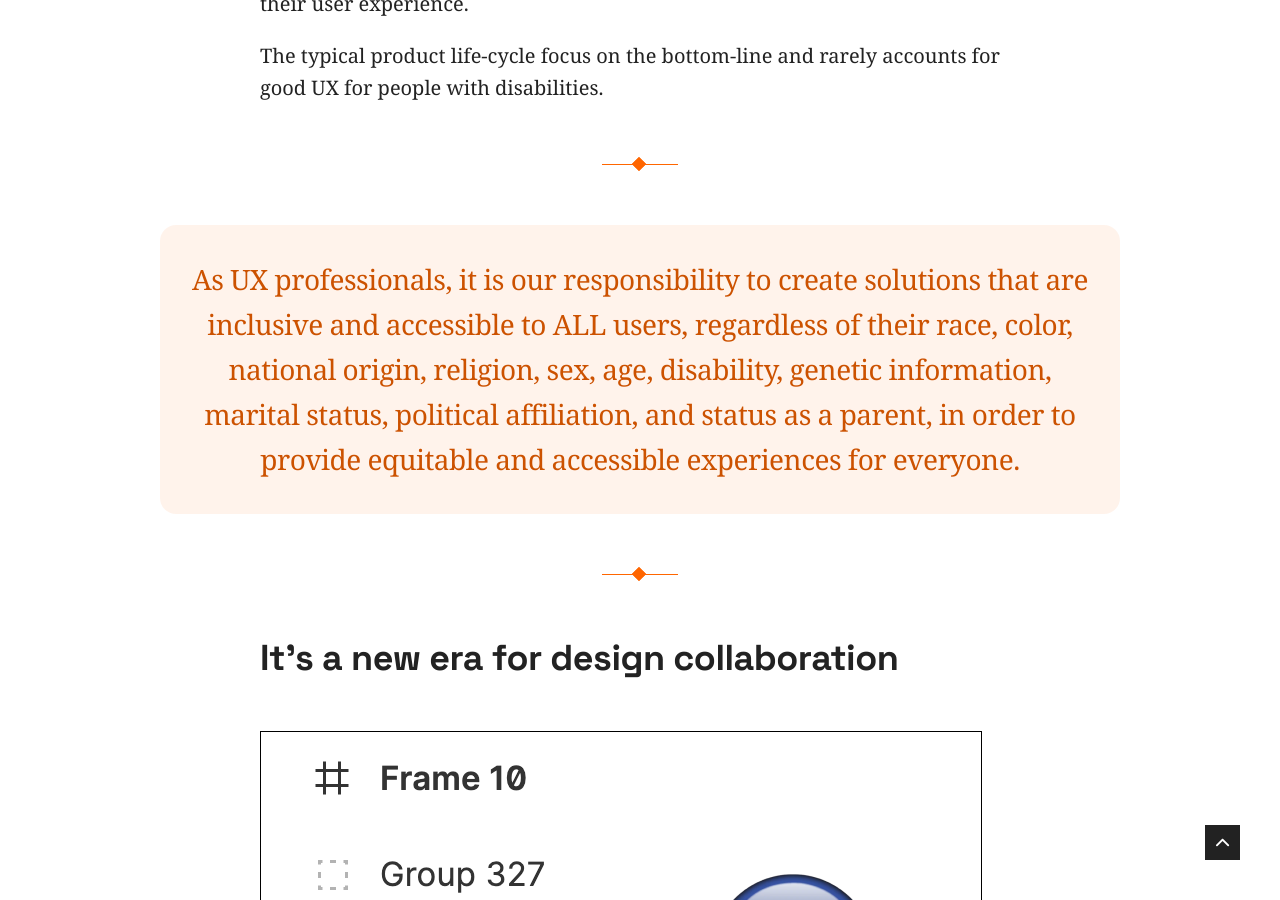
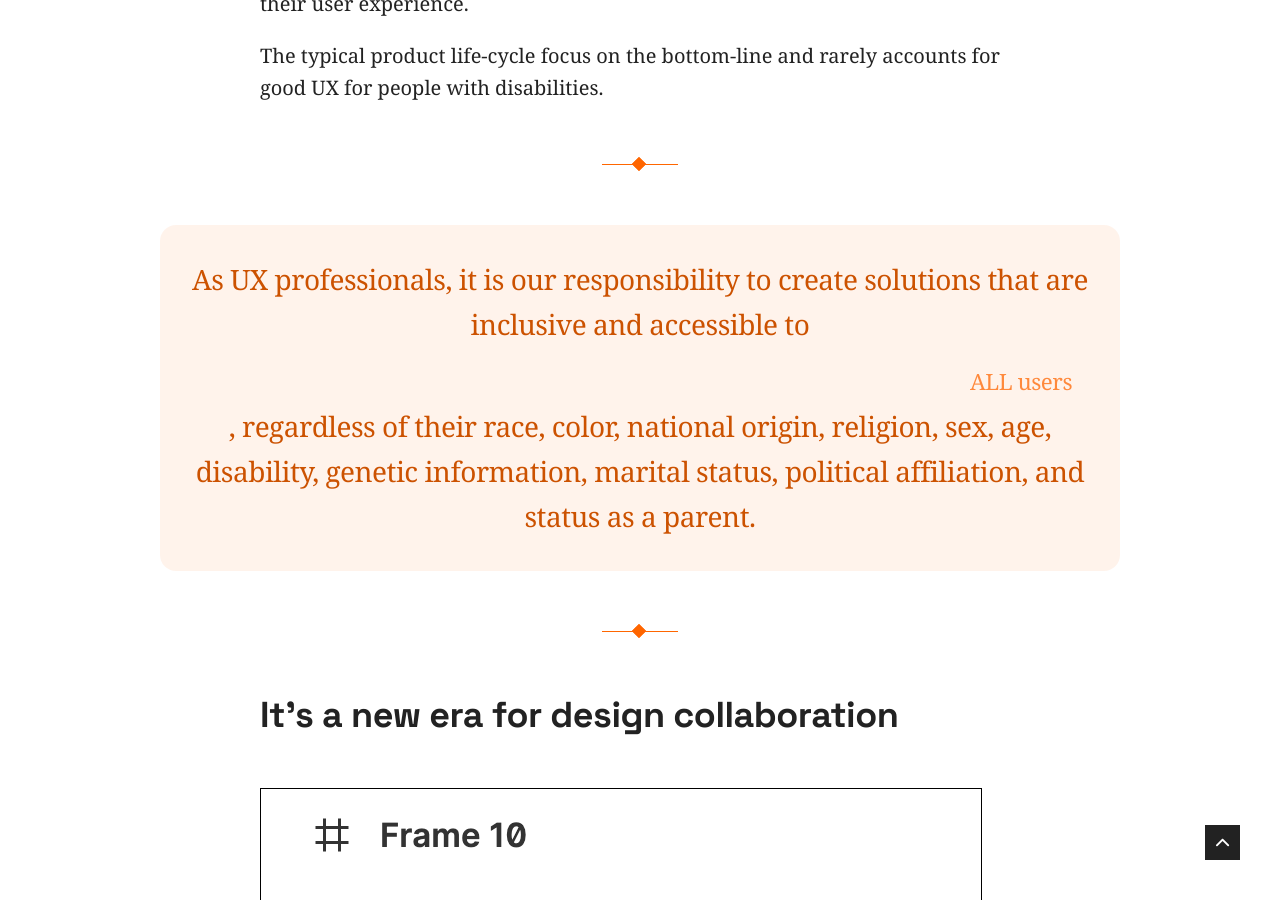
Before and after one commit to mpaiva/blog, a Jekyll site: the page built from _posts/2023-03-03-stop-using-lorem-ipsum.markdown, in a window 1280 px wide and 900 px high, scrolled down 1449 px. Built offline with Jekyll 4.4.1, drawn with Linux system fonts in a browser that asks for light colours; nearby versions of some CDN libraries.

Commit message:
All users

```diff
--- a/_posts/2023-03-03-stop-using-lorem-ipsum.markdown
+++ b/_posts/2023-03-03-stop-using-lorem-ipsum.markdown
@@ -17,7 +17,7 @@ The typical product life-cycle focus on the bottom-line and rarely accounts for
 
 <hr/>
 
-<blockquote>As UX professionals, it is our responsibility to create solutions that are inclusive and accessible to ALL users, regardless of their race, color, national origin, religion, sex, age, disability, genetic information, marital status, political affiliation, and status as a parent, in order to provide equitable and accessible experiences for everyone.</blockquote>
+<blockquote>As UX professionals, it is our responsibility to create solutions that are inclusive and accessible to <span style="text-transform: underline;">ALL users</span>, regardless of their race, color, national origin, religion, sex, age, disability, genetic information, marital status, political affiliation, and status as a parent.</blockquote>
 
 <hr/>
 
```
